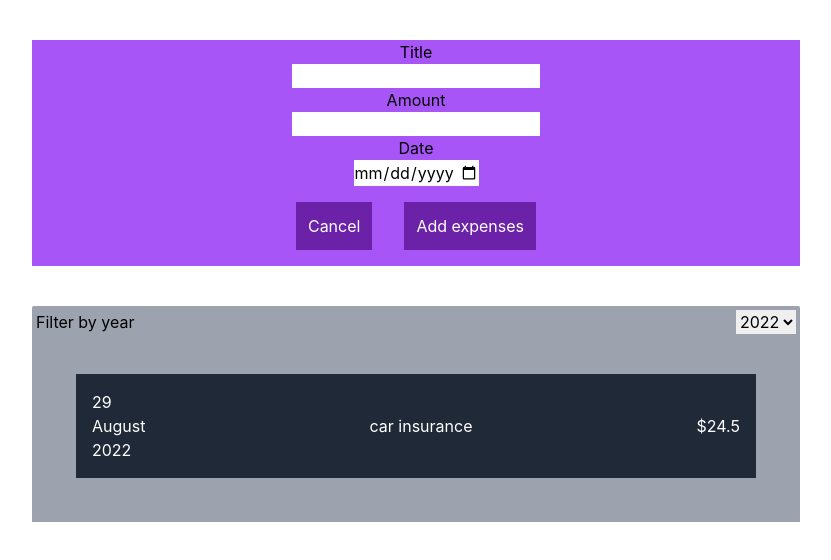
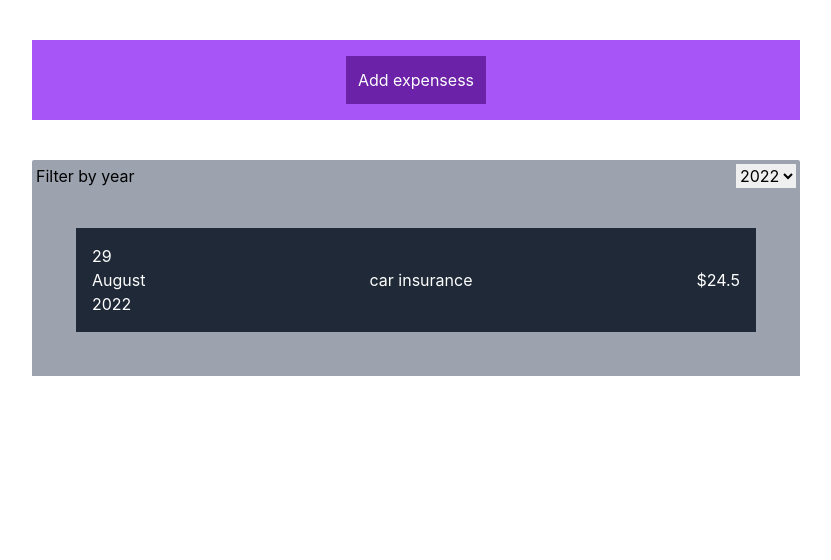
Before and after one commit to subhankar18r/expense-tracker, a React (Create React App) app: page / in a window 1280 px wide. Shown: the top 560 px of the page, without its empty margins (224-1055 px from the left). Built offline with nearby package versions, Linux system fonts and the light colour scheme.

Commit message:
add expense button added

```diff
--- a/src/components/NewExpense/NewExpense.js
+++ b/src/components/NewExpense/NewExpense.js
@@ -1,17 +1,43 @@
+import { useState } from "react";
+
 import ExpenseForm from "./ExpenseForm";
 
 const NewExpense = (props) => {
+  const [isEditing, setIsEditing] = useState(false);
+
   const ExpenseDataHandler = (data) => {
     const ExpenseData = {
       id: Math.random().toString(),
       ...data,
     };
     props.onAddExpense(ExpenseData);
+
+    setIsEditing(false);
+  };
+
+  const formChangeHandler = () => {
+    setIsEditing(true);
+  };
+  const formCloseHandler = () => {
+    setIsEditing(false);
   };
 
   return (
-    <div className="bg-purple-500  w-[60vw] m-auto mt-10">
-      <ExpenseForm onSaveExpenseData={ExpenseDataHandler} />
+    <div className="bg-purple-500  w-[60vw] m-auto mt-10 text-center">
+      {!isEditing ? (
+        <button
+          className="bg-purple-800 text-white p-3 m-4"
+          type="submit"
+          onClick={formChangeHandler}
+        >
+          Add expensess
+        </button>
+      ) : (
+        <ExpenseForm
+          onSaveExpenseData={ExpenseDataHandler}
+          onClose={formCloseHandler}
+        />
+      )}
     </div>
   );
 };
```
